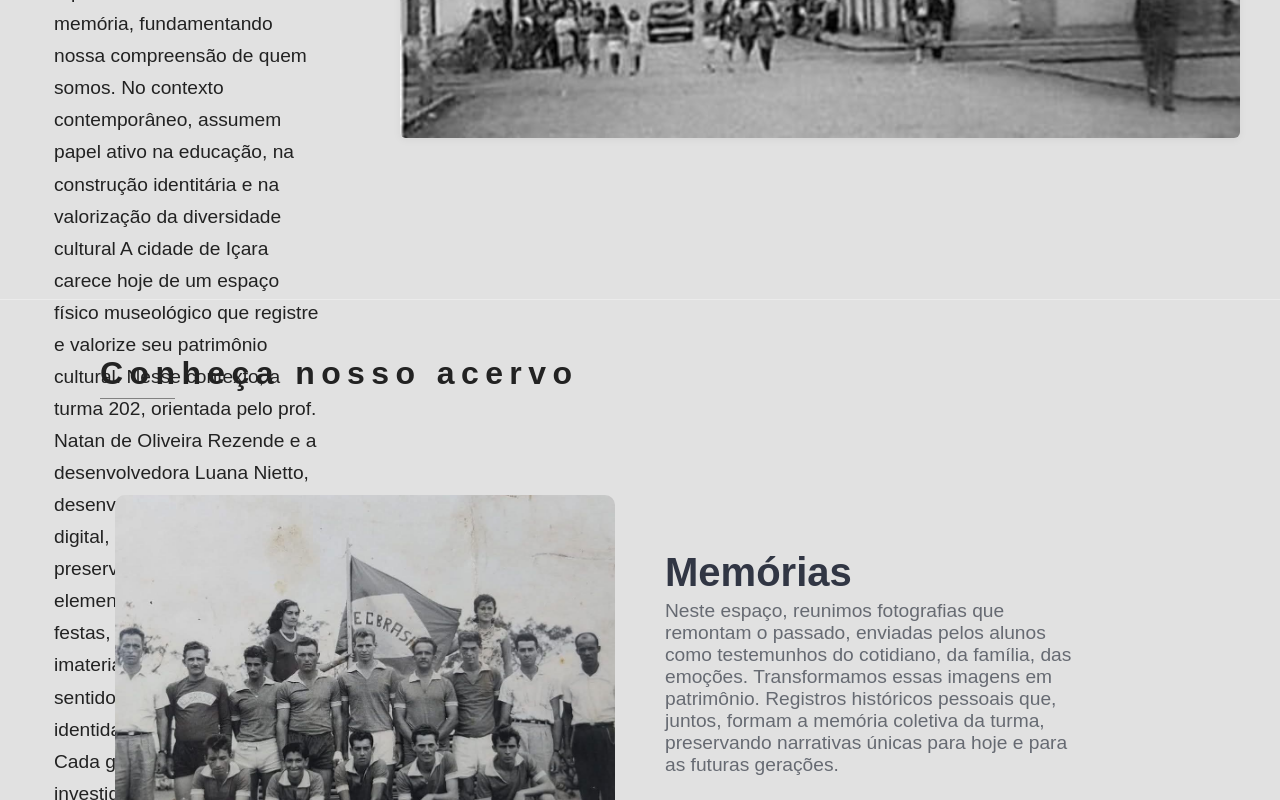
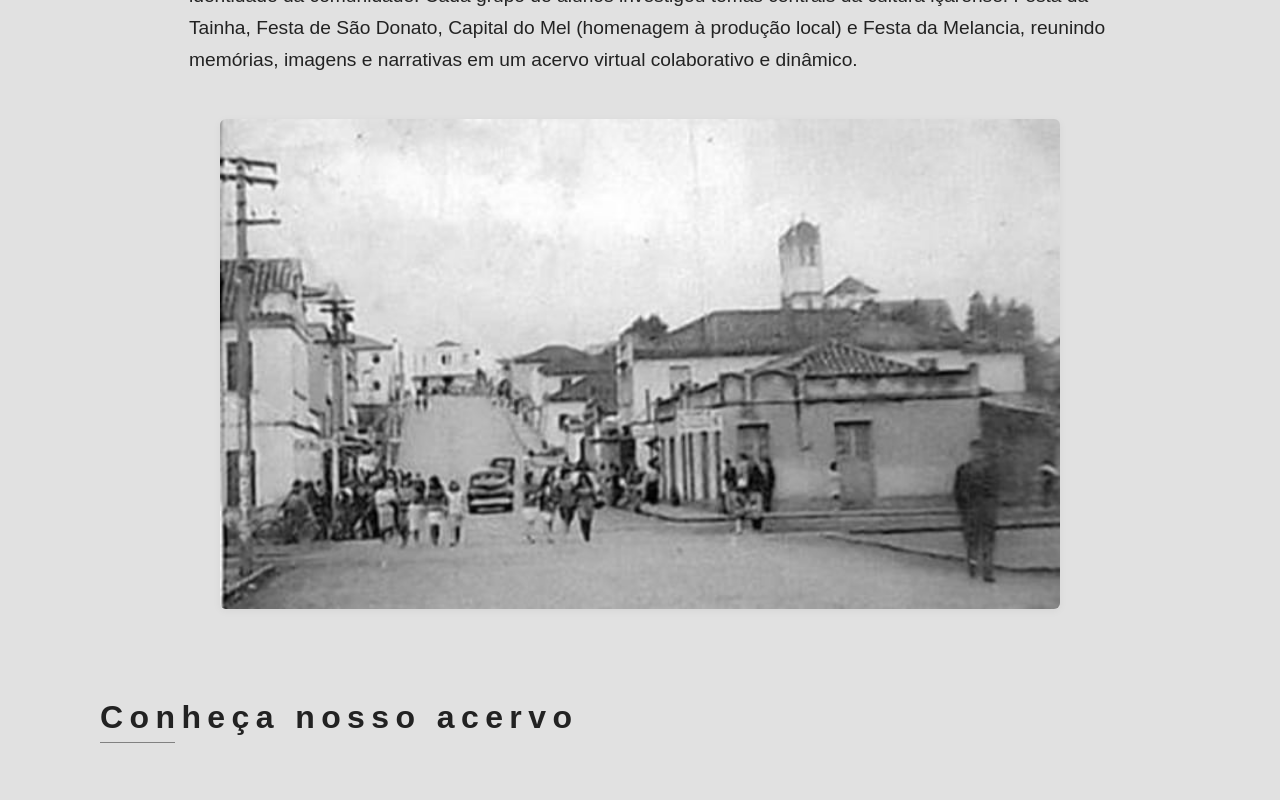
Before and after one commit to LuanaNietto/MuseuDigital, a React (Create React App) app: page / in a window 1280 px wide. Shown: the part 501-1301 px from the top of the page. Built offline with nearby package versions, Linux system fonts and the light colour scheme; a web font is replaced by a local one.

Commit message:
Melhorado a responividade das telas.

```diff
--- a/src/components/Home.tsx
+++ b/src/components/Home.tsx
@@ -1,6 +1,6 @@
 import React, { useState, useRef, useEffect } from "react";
 import {FullPage, ContentBox, Dropdown, DropdownButton, DropdownMenu, DropdownMenuItem,
-ColLeft, ColRight, MiniTitle, Title, AboutImg, AboutText, ConhecaContainer, ConhecaTitle, Divider
+ColLeft, ColRight, MiniTitle, Title, AboutImg, AboutText, ConhecaContainer, ConhecaTitle
 } from "../styles/GlobalStyle";
 import { AcervoFeaturette } from './AcervoFeaturette';
 import { ContactFooter } from './utils/Footer';
@@ -105,7 +105,6 @@ const Home: React.FC = () => {
     </FullPage>
     {/* CONHEÇA NOSSO ACERVO */}
     <ConhecaContainer id="acervo">
-      <Divider />
       <ConhecaTitle>Conheça nosso acervo </ConhecaTitle>
         {acervoBlocks.map((bloco, i) => (
             <AcervoFeaturette
--- a/src/styles/GlobalStyle.ts
+++ b/src/styles/GlobalStyle.ts
@@ -13,6 +13,7 @@ export const GlobalStyle = createGlobalStyle`
     max-width: 100%;
     width: 100%;
     overflow-x: hidden; /* Impede scroll horizontal */
+    background: #e1e1e1;
   }
 
 `;
@@ -38,6 +39,7 @@ export const FullPage = styled.div`
   justify-content: center;
   align-items: center;
   font-family: 'Helvetica world', sans-serif;
+  margin-bottom: 50px;
 `;
 
 export const ContentBox = styled.div`
@@ -54,11 +56,19 @@ export const ContentBox = styled.div`
   align-items: stretch;
   box-shadow: none;
 
-  @media (max-width: 800px) {
+   @media (max-width: 1400px) {
+    flex-direction: column;
+    width: 100vw;
+    height: 100%;
+    max-height: 100%;
+    align-items: center;
+    padding: 16px 0;
+  }
+  @media (max-width: 1200px) {
     flex-direction: column;
     width: 98vw;
     height: auto;
-    max-height: none;
+    max-height: 100%;
     align-items: center;
     padding: 16px 0;
   }
@@ -206,6 +216,34 @@ export const ConhecaContainer = styled.section`
   width: 100vw;
   background: #e1e1e1;
   font-family: 'Helvetica world', sans-serif;
+
+  @media (max-width: 1400px) {
+    margin-top: 200px;
+  }
+
+  @media (max-width: 1280px) {
+    margin-top: 400px;
+  }
+
+  @media (max-width: 1050px) {
+    margin-top: 550px;
+  }
+  @media (max-width: 950px) {
+    margin-top: 300px;
+  }
+   @media (max-width: 700px) {
+    margin-top: 500px;
+  }
+
+   @media (max-width: 550px) {
+    margin-top: 600px;
+  }
+  @media (max-width: 450px) {
+    margin-top: 800px;
+  }
+  @media (max-width: 390px) {
+    margin-top: 1350px;
+  }
 `;
 
 export const ConhecaTitle = styled.h3`
@@ -251,8 +289,20 @@ export const ConhecaBloco = styled.a`
 // Sobre-----------------------------------------------
 export const SobreSection = styled.section`
   max-width: 100%;
-  margin: 5px 300px 5px 300px;
+  margin: 5px 250px 5px 250px;
   text-align: center;
+  @media (max-width: 600px) {
+    margin: 18px 50px 18px 50px;
+  }
+  @media (max-width: 900px) {
+    margin: 18px 100px 18px 100px;
+  }
+  @media (max-width: 1200px) {
+    margin: 18px 100px 18px 100px;
+  }
+   @media (max-width: 1600px) {
+    margin: 18px 100px 18px 100px;
+  }
 `;
 
 export const SobreTitle = styled.h2`
@@ -262,7 +312,6 @@ export const SobreTitle = styled.h2`
   color: #e1e1e1;
   @media (max-width: 900px) {
     margin: 18px 0 28px;
-    text-align: left;
     font-size: 2rem;
   }
 `;
```
